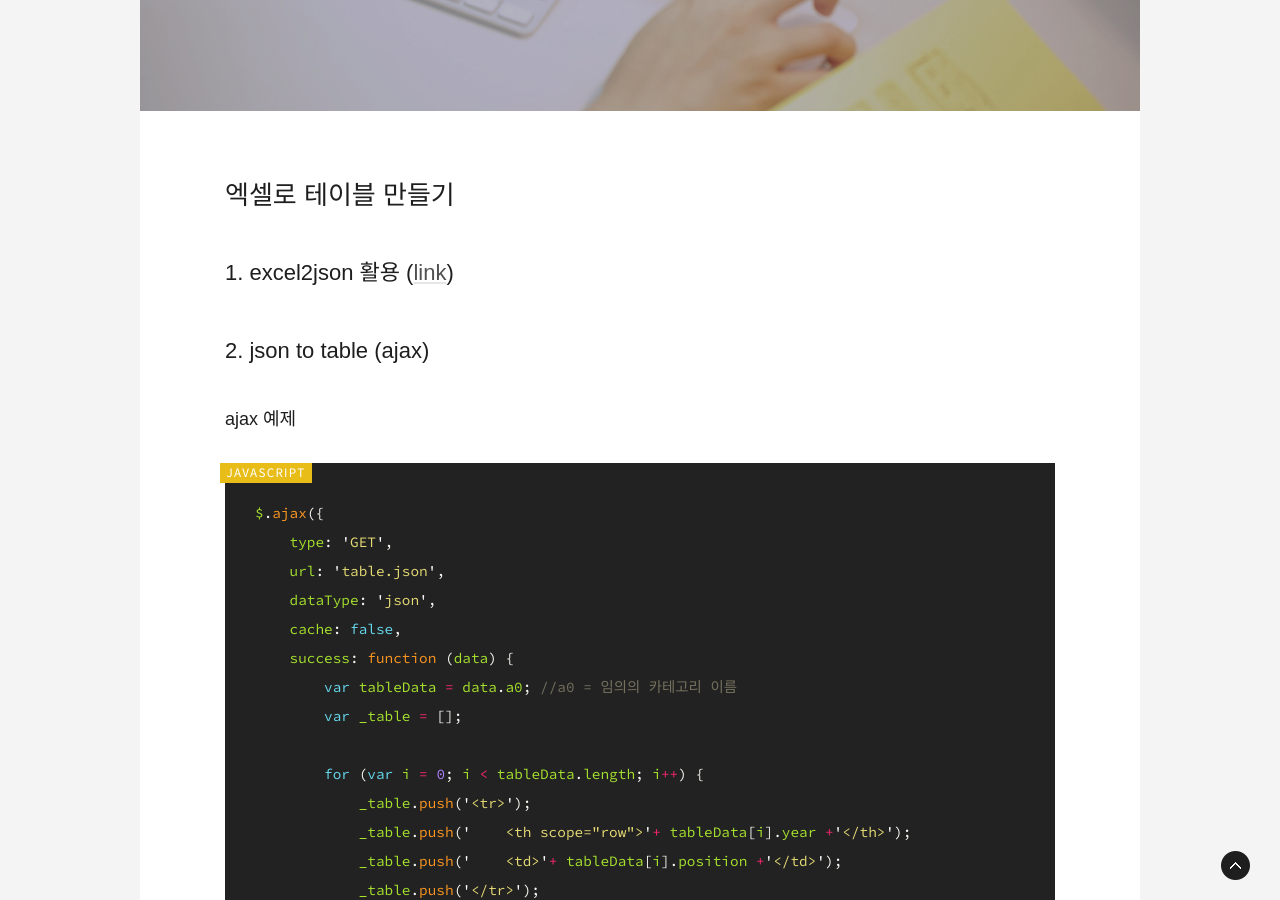
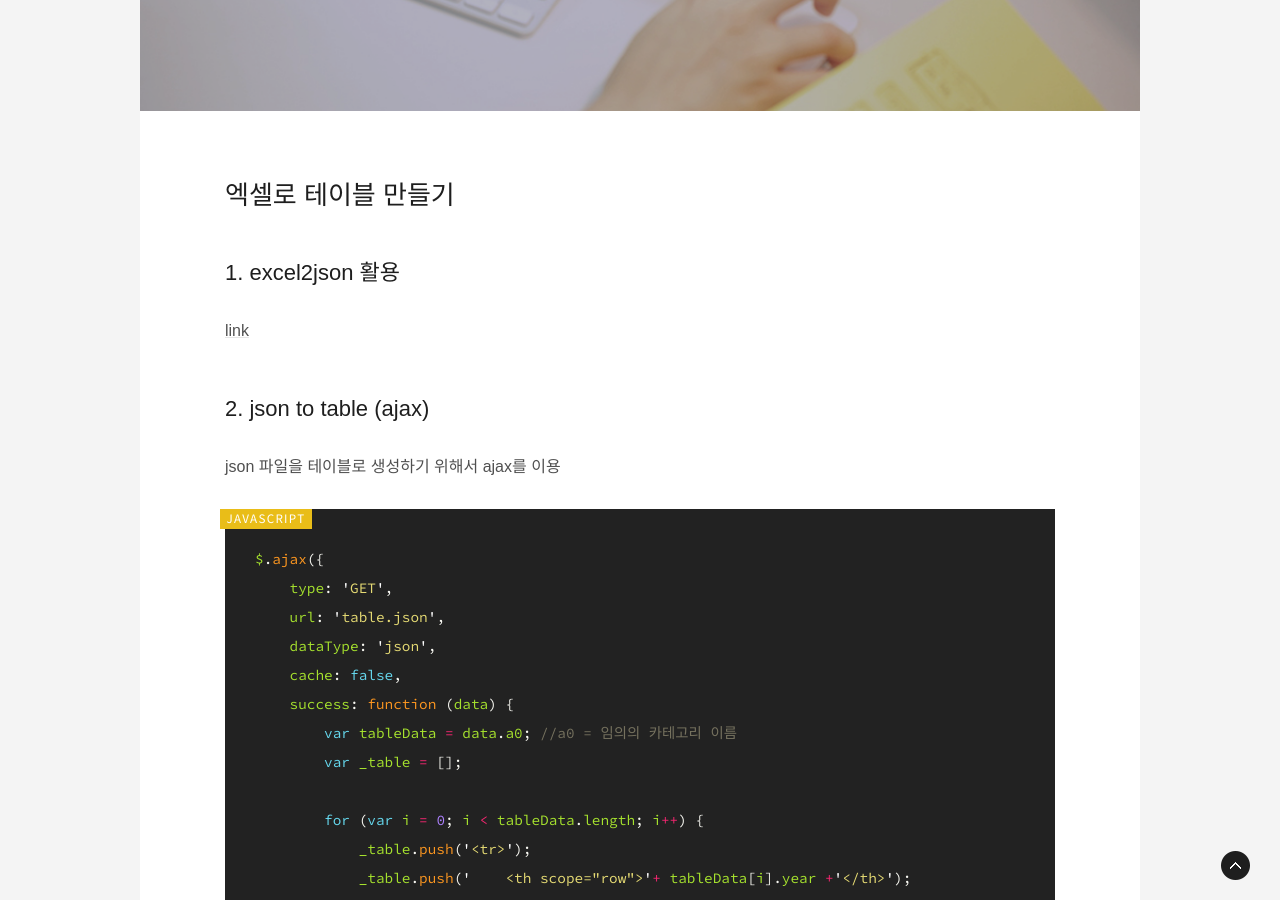
Before and after one commit to gutmate/gutmate.github.com, a Jekyll site: the page built from _posts/2018-02-05-excel-to-table.md, in a window 1280 px wide and 900 px high, scrolled down 326 px. Built offline with Jekyll 4.4.1, drawn with Linux system fonts in a browser that asks for light colours; some web fonts are replaced; comment, search, counter and statistics services are not loaded.

Commit message:
Update post

````diff
--- a/_posts/2018-02-05-excel-to-table.md
+++ b/_posts/2018-02-05-excel-to-table.md
@@ -10,11 +10,12 @@ tags:
 
 # 엑셀로 테이블 만들기
 
-## 1. excel2json 활용 ([link](https://github.com/coolengineer/excel2json))
+## 1. excel2json 활용
+[link](https://github.com/coolengineer/excel2json)
 
 ## 2. json to table (ajax)
+json 파일을 테이블로 생성하기 위해서 ajax를 이용
 
-### ajax 예제
 ```javascript
 $.ajax({
     type: 'GET',
````
